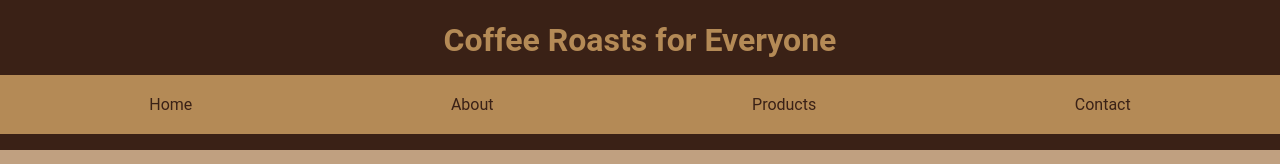
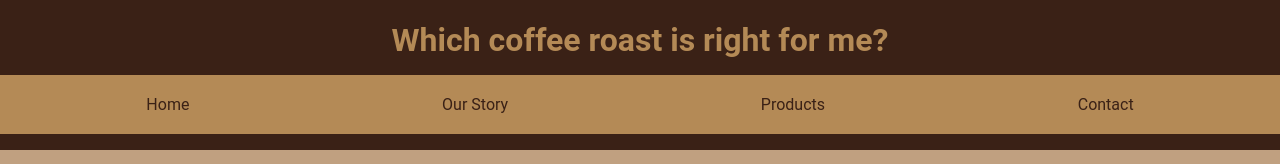
Before and after one commit to uvitkovs/coffee-app, a React app: page / in a window 1280 px wide. Shown: the top 164 px of the page. Built offline with nearby package versions, Linux system fonts and the light colour scheme; the HTML template or start-up script is replaced by a standard one.

Commit message:
changing text for header

```diff
--- a/src/components/Header.jsx
+++ b/src/components/Header.jsx
@@ -4,11 +4,11 @@ import './Header.css';
 const Header = () => {
   return (
     <header className="App-header">
-      <h1>Coffee Roasts for Everyone</h1>
+      <h1>Which coffee roast is right for me?</h1>
       <nav>
         <ul className="nav-links">
           <li><a href="/home">Home</a></li>
-          <li><a href="/about">About</a></li>
+          <li><a href="/about">Our Story</a></li>
           <li><a href="/products">Products</a></li>
           <li><a href="/contact">Contact</a></li>
         </ul>
```
